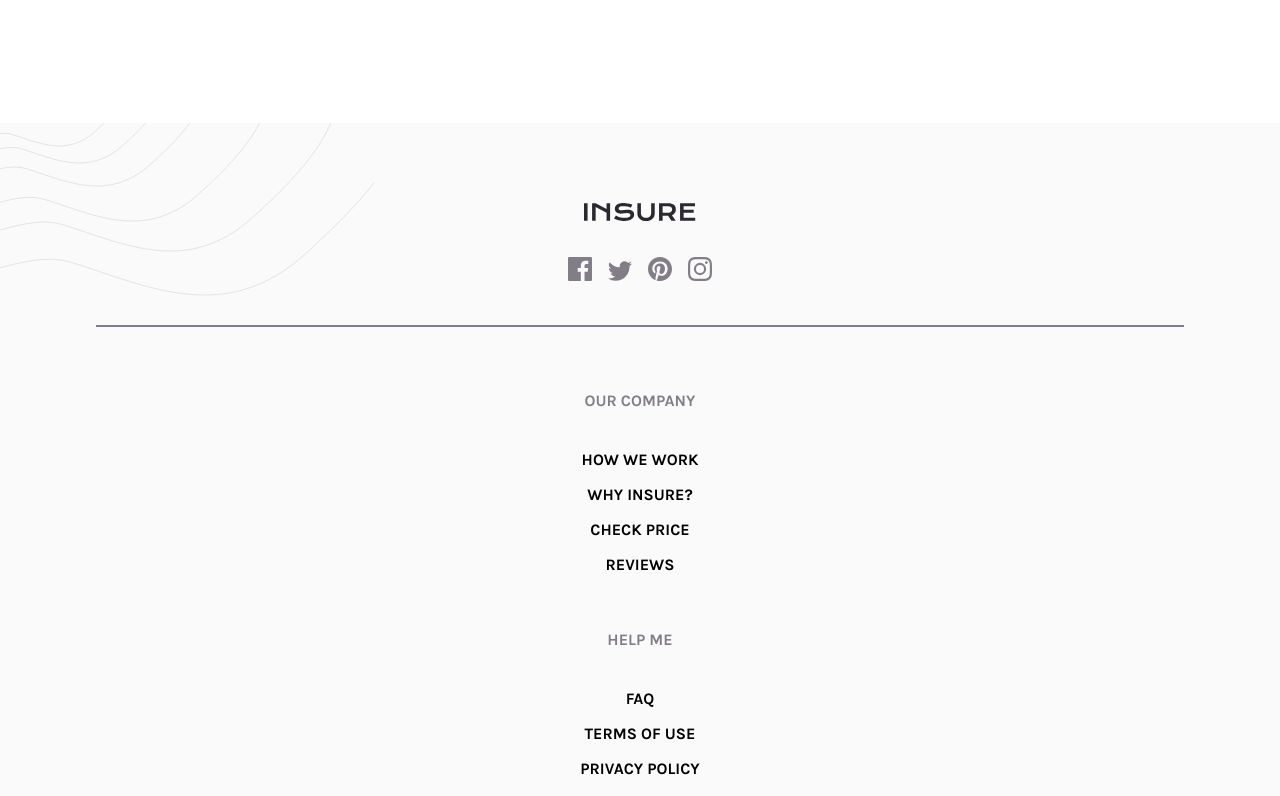
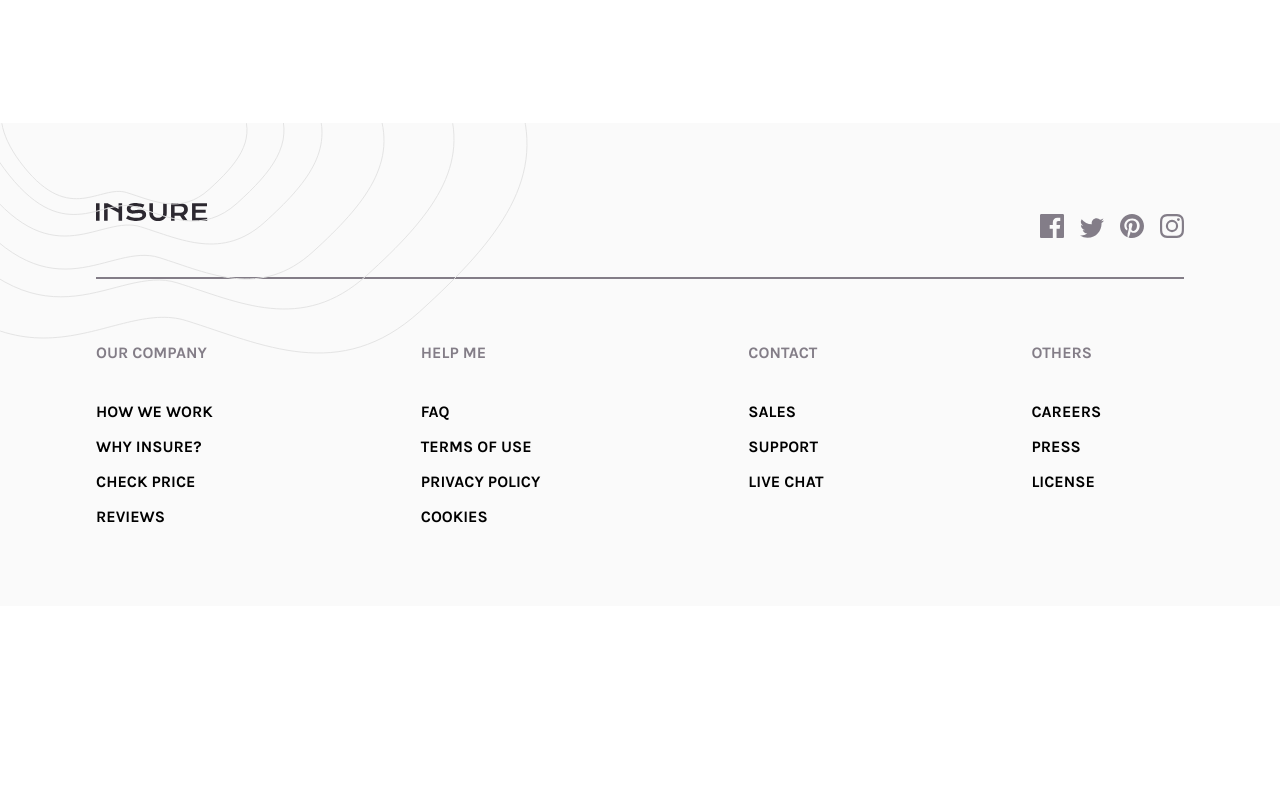
Before and after one commit to ryancodes116/insure-landing-page, a Vue app: page / in a window 1280 px wide. Shown: the part 1640-2436 px from the top of the page. After the commit the page ends 2246 px from the top, so only its background shows below. Built offline with nearby package versions, Linux system fonts and the light colour scheme.

Commit message:
add responsive desktop design for footer

```diff
--- a/src/components/Footer.vue
+++ b/src/components/Footer.vue
@@ -1,6 +1,7 @@
 <template>
   <footer class="footer">
-    <img src="../assets/images/bg-pattern-footer-mobile.svg" class="pattern" />
+    <img src="../assets/images/bg-pattern-footer-mobile.svg" class="pattern-mobile" />
+    <img src="../assets/images/bg-pattern-footer-desktop.svg" class="pattern-desktop" />
     <div class="footer-content container">
       <div class="footer-top">
         <img src="../assets/images/logo.svg" alt="Insure logo" class="logo" />
@@ -102,10 +103,14 @@ export default {
   text-align: center;
 }
 
-.pattern {
+.pattern-mobile {
   position: absolute;
   top: 0;
   left: 0;
+}
+
+.pattern-desktop {
+  display: none;
 }
 
 .footer-top {
@@ -152,9 +157,50 @@ export default {
   margin-bottom: 1rem;
 }
 
+.list-item:last-of-type {
+  margin-bottom: 0;
+}
+
 .link {
   font-weight: 700;
   text-transform: uppercase;
   color: #000;
 }
+
+/* Media Queries */
+@media (min-width: 990px) {
+  .pattern-mobile {
+    display: none;
+  }
+
+  .pattern-desktop {
+    display: block;
+    position: absolute;
+    top: 0;
+    left: 0;
+  }
+
+  .footer-top {
+    display: flex;
+    justify-content: space-between;
+    align-items: center;
+    margin-bottom: 1.5rem;
+  }
+
+  .footer-links {
+    display: flex;
+    justify-content: flex-start;
+    align-items: flex-start;
+  }
+
+  .links {
+    margin-bottom: 0;
+    margin-right: 13rem;
+    text-align: left;
+  }
+
+  .links:last-of-type {
+    margin-right: 0;
+  }
+}
 </style>
```
